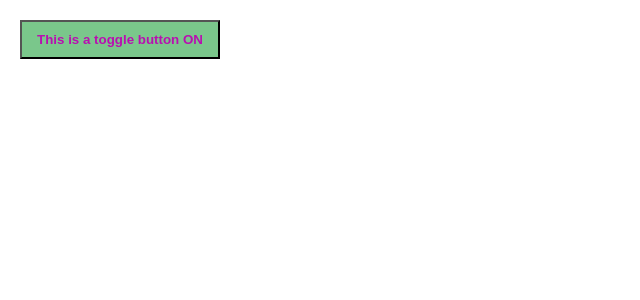
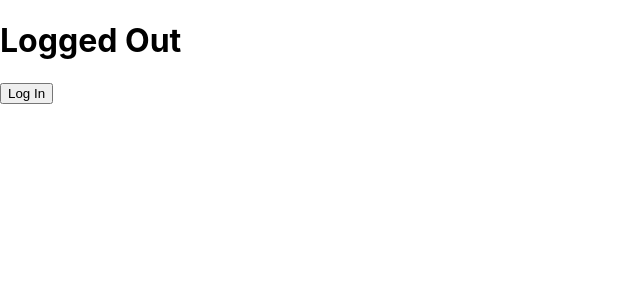
Before and after one commit to phamthao80s/React, a React (Create React App) app: page / in a window 1280 px wide. Shown: the top 300 px of the page, without its empty margins (0-640 px from the left). Built offline with nearby package versions, Linux system fonts and the light colour scheme.

Commit message:
Conditional Rendering
created new feature

```diff
--- a/src/index.js
+++ b/src/index.js
@@ -225,6 +225,7 @@ import './index.css';
 //   ReactDOM.render(<Header />, document.getElementById('root'));
 //#endregion 8
 //#region 9 event
+
 // class ToggleButton extends React.Component{
 //     constructor(props) {
 //         super(props);
@@ -246,25 +247,60 @@ import './index.css';
 // }
 // ReactDOM.render(<ToggleButton/>, document.getElementById ('root'));
 
-class ToggleButton extends React.Component{
-    constructor(props) {
+// class ToggleButton extends React.Component{
+//     constructor(props) {
+//         super(props);
+//         this.state ={isOn:true};
+//         this.buttonclick = this.buttonclick.bind(this);
+//     }
+//     buttonclick() {
+//         this.setState(prevstate => ({
+//             isOn:!prevstate.isOn
+//         }
+//         ));
+//     }
+//     render() {
+//         return(
+//             <button className="ToggleButton" onClick={this.buttonclick}> This is a toggle button
+//             {this.state.isOn? " ON": " OFF"}
+
+//             </button>
+//         );
+//     }
+// }
+// ReactDOM.render(<ToggleButton/>, document.getElementById ('root'));
+//#endregion 9
+//#region 10 Conditional Rendering
+class LoginComponent extends React.Component{
+    constructor(props){
         super(props);
-        this.state ={isOn:true};
-        this.buttonclick = this.buttonclick.bind(this);
+        this.state = {isLoggedIn: false};
     }
-    buttonclick() {
-        this.setState(prevstate => ({
-            isOn:!prevstate.isOn
+    handleLogout = () => {
+        this.setState({isLoggedIn:false});
+    }
+    handleLogin = () => {
+        this.setState({isLoggedIn:true});
+    }
+    render(){
+        let myButton = null;
+        let title = null;
+        if(this.state.isLoggedIn){
+            myButton= <button onClick={ this.handleLogout}> Log Out </button>
         }
-        ));
-    }
-    render() {
-        return(
-            <button className="ToggleButton" onClick={this.buttonclick}> This is a toggle button
-            {this.state.isOn? " ON": " OFF"}
-
-            </button>
+        else
+        {
+            myButton= <button onClick={ this.handleLogin}> Log In </button>
+        }
+        title= this.state.isLoggedIn? <h1> Logged In </h1>: <h1> Logged Out</h1>
+        return (
+            <div>
+                {title}
+                {myButton}
+            </div>
         );
     }
 }
-ReactDOM.render(<ToggleButton/>, document.getElementById ('root'));
+ReactDOM.render(<LoginComponent/>,document.getElementById('root')
+);
+//#endregion 10
```
